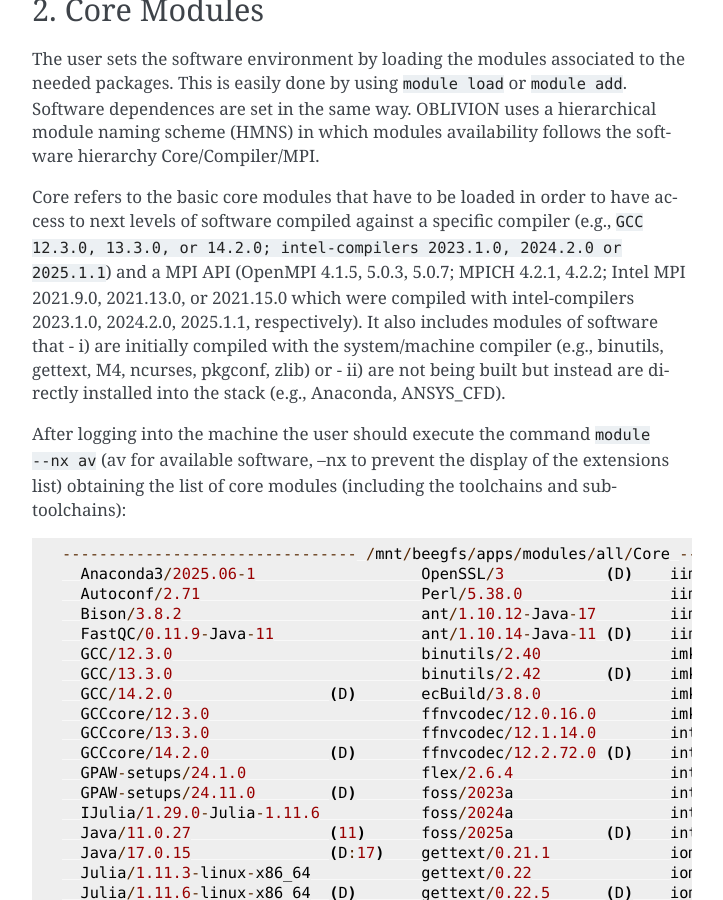
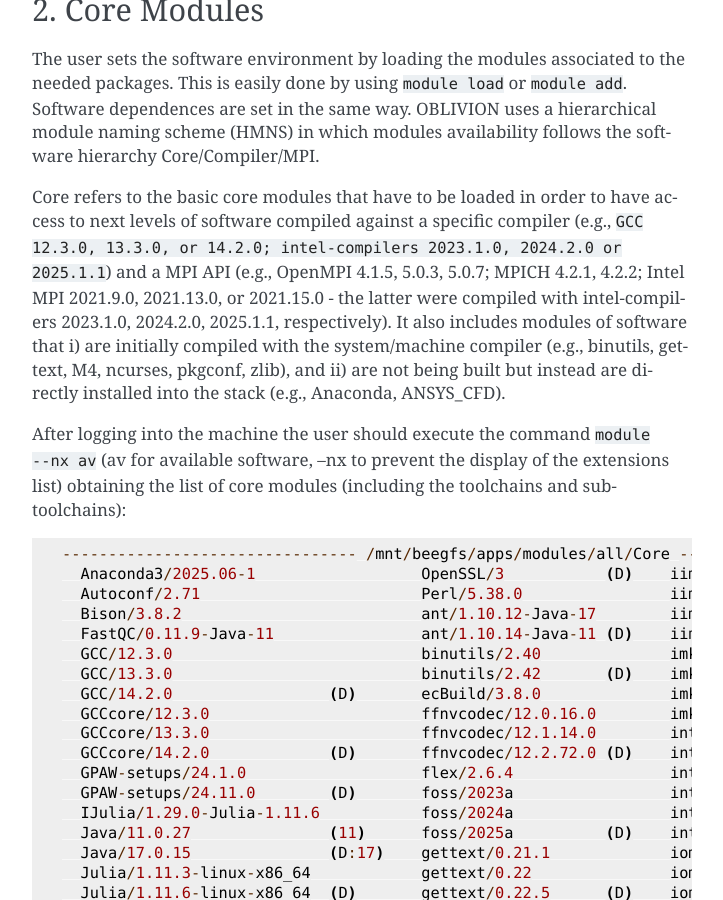
Before and after one commit to mavillez/Oblivion, a Sphinx documentation site: the page built from docs/source/modules.rst, in a window 1280 px wide and 900 px high, scrolled down 1375 px. Shown: the whole window, without its empty margins (388-1111 px from the left). Built offline with Sphinx 7.4.7, drawn with Linux system fonts in a browser that asks for light colours.

Commit message:
Update modules.rst

```diff
--- a/docs/source/modules.rst
+++ b/docs/source/modules.rst
@@ -55,9 +55,7 @@
 
 The user sets the software environment by loading the modules associated to the needed packages. This is easily done by using ``module load`` or ``module add``. Software dependences are set in the same way. OBLIVION uses a hierarchical module naming scheme (HMNS) in which modules availability follows the software hierarchy Core/Compiler/MPI.
 
-Core refers to the basic core modules that have to be loaded in order to have access to next levels of software compiled against a specific compiler (e.g., ``GCC 12.3.0, 13.3.0, or 14.2.0; intel-compilers 2023.1.0, 2024.2.0 or 2025.1.1``) and a MPI API (OpenMPI 4.1.5, 5.0.3, 5.0.7; MPICH 4.2.1, 4.2.2; Intel MPI 2021.9.0, 2021.13.0, or 2021.15.0 which were compiled with intel-compilers 2023.1.0, 2024.2.0, 2025.1.1, respectively). It also includes modules of software that
-- i) are initially compiled with the system/machine compiler (e.g., binutils, gettext, M4, ncurses, pkgconf, zlib) or
-- ii) are not being built but instead are directly installed into the stack (e.g., Anaconda, ANSYS_CFD).
+Core refers to the basic core modules that have to be loaded in order to have access to next levels of software compiled against a specific compiler (e.g., ``GCC 12.3.0, 13.3.0, or 14.2.0; intel-compilers 2023.1.0, 2024.2.0 or 2025.1.1``) and a MPI API (e.g., OpenMPI 4.1.5, 5.0.3, 5.0.7; MPICH 4.2.1, 4.2.2; Intel MPI 2021.9.0, 2021.13.0, or 2021.15.0 - the latter were compiled with intel-compilers 2023.1.0, 2024.2.0, 2025.1.1, respectively). It also includes modules of software that i) are initially compiled with the system/machine compiler (e.g., binutils, gettext, M4, ncurses, pkgconf, zlib), and ii) are not being built but instead are directly installed into the stack (e.g., Anaconda, ANSYS_CFD).
 
 After logging into the machine the user should execute the command ``module --nx av`` (av for available software, --nx to prevent the display of the extensions list) obtaining the list of core modules (including the toolchains and sub-toolchains):
 
```
